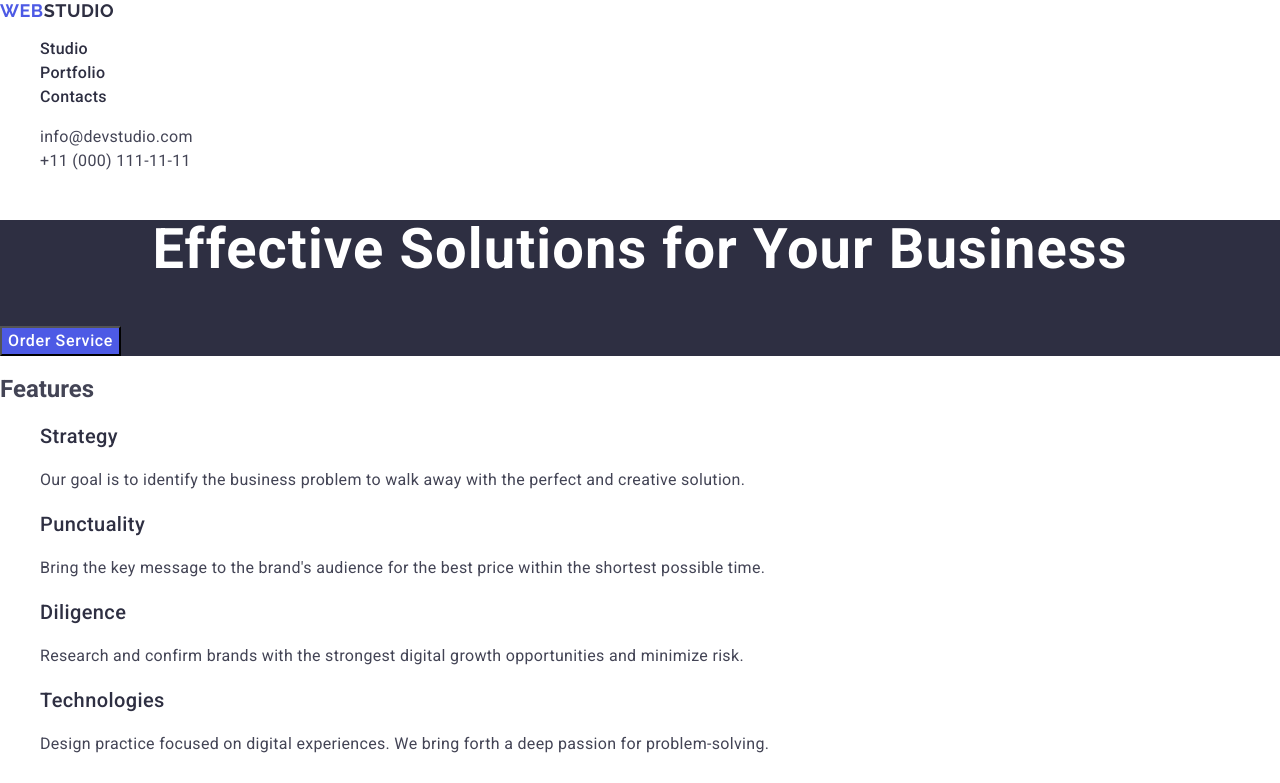
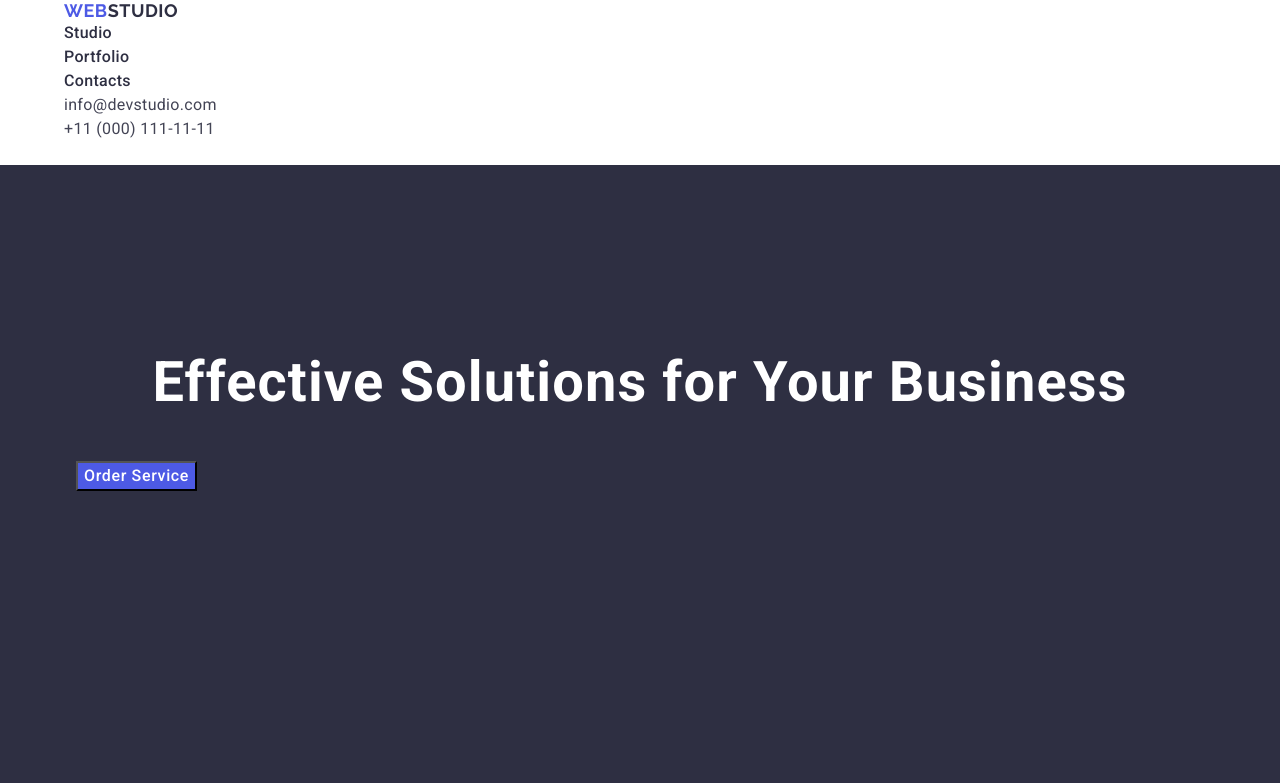
Before and after one commit to kd-sofya/goit-markup-hw-03, a plain HTML site: page index.html in a window 1280 px wide. Shown: the top 783 px of the page. Drawn offline with nearby package versions, Linux system fonts and the light colour scheme.

Commit message:
goit-markup-hw-03

```diff
--- a/css/styles.css
+++ b/css/styles.css
@@ -1,21 +1,49 @@
+
+
+
 body{
 font-family: "Roboto", sans-serif;
 color: #434455;
 background-color: #FFFFFF;
 }
 
+p, h1, h2, h3, h4, h5, h6{
+    margin: 0;
+    padding: 0;
+}
+
 ul{
     list-style-type: none;
+    margin: 0;
+    padding: 0;
 }
 
 a{
     text-decoration: none;
 }
 
+button{
+    cursor: pointer;
+}
+
+address{
+    font-style: normal;
+}
+
+
+.conteiner{
+    width: 1158px;
+    padding-left: 15px;
+    padding-right: 15px;
+    margin: 0 auto;
+}
+
 /*--head--*/
 
 
 .header {
+    padding-right: 24px;
+    padding-bottom: 24px;
 }
 .header-navigation {
 }
@@ -76,6 +104,8 @@
 
 .hero {
 background: #2e2f42;
+padding-top: 188px;
+    padding-bottom: 292px;
 }
 
 .hero-title {
@@ -85,7 +115,7 @@
 letter-spacing: 0.02em;
 text-align: center;
 color: #fff;
-
+margin-bottom: 48px;
 }
 
 .hero-button {
@@ -110,7 +140,10 @@
 
 
 
-.features {}
+.features {
+    padding-top: 120px;
+    padding-bottom: 120px;
+}
 
 .features-title {}
 
@@ -124,6 +157,7 @@
 line-height: 24px;
 letter-spacing: 0.02em;
 color: #2e2f42;
+margin-bottom: 8px;
 }
 
 .features-lead {
@@ -160,7 +194,9 @@
 
 .team-item-img {}
 
-.team-subtitle {}
+.team-subtitle {
+    margin-bottom: 8px;
+}
 
 .team-lead {}
 
@@ -176,7 +212,9 @@
 
 .portfolio-item-img {}
 
-.portfolio-subtitle {}
+.portfolio-subtitle {
+    margin-bottom: 8px;
+}
 
 .portfolio-lead {}
 
@@ -186,6 +224,8 @@
 
 .footer {
 background: #2e2f42;
+padding-top: 100px;
+padding-bottom: 100px;
 }
 
 .footer-link-logo {
@@ -204,8 +244,10 @@
 
 
 .footer-lead {
+margin-top: 16px;
 font-size: 16px;
 line-height: 24px;
 letter-spacing: 0.02em;
 color: #f4f4fd;
+max-width: 264px;
 }
--- a/index.html
+++ b/index.html
@@ -24,6 +24,7 @@
   </head>
   <body>
     <header class="header">
+      <div class="conteiner">
         <nav class="header-navigation">
           <a class="header-logo-link" href="./index.html"
             >Web<span class="italic">Studio</span></a
@@ -49,22 +50,26 @@
             </li>
           </ul>
         </address>
+      </div>
     </header>
 
     <main>
       <section class="hero">
+        <div class="conteiner">
           <h1 class="hero-title">Effective Solutions for Your Business</h1>
           <button class="hero-button" type="button">Order Service</button>
+        </div>
       </section>
 
       <section class="features">
+        <div class="conteiner">
           <h2 class="visually-hidden">Features</h2>
           <ul class="features-item">
             <li>
               <h3 class="features-subtitle">Strategy</h3>
               <p class="features-lead">
-              Our goal is to identify the business problem to walk away with the
-              perfect and creative solution.
+                Our goal is to identify the business problem to walk away with
+                the perfect and creative solution.
               </p>
             </li>
             <li>
@@ -89,9 +94,11 @@
               </p>
             </li>
           </ul>
+        </div>
       </section>
 
       <section class="team">
+        <div class="conteiner">
           <h2 class="team-title">Our Team</h2>
           <ul class="team-item">
             <li class="team-item-list">
@@ -139,9 +146,11 @@
               <p class="features-lead">UI Designer</p>
             </li>
           </ul>
+        </div>
       </section>
 
       <section class="portfolio">
+        <div class="conteiner">
           <h2 class="team-title">Our Portfolio</h2>
           <ul class="portfolio-item">
             <li>
@@ -211,16 +220,19 @@
               <p class="features-lead">Marketing</p>
             </li>
           </ul>
+        </div>
       </section>
     </main>
     <footer class="footer">
+      <div class="conteiner">
         <a class="footer-link-logo" href="./index.html"
           >Web<span class="italic-footer">Studio</span></a
         >
         <p class="footer-lead">
-        Increase the flow of customers and sales for your business with digital
-        marketing & growth solutions.
+          Increase the flow of customers and sales for your business with
+          digital marketing & growth solutions.
         </p>
+      </div>
     </footer>
   </body>
 </html>
```
Also changed, not shown: 1 other file. Lines whose indentation alone changed are shown as unchanged.
